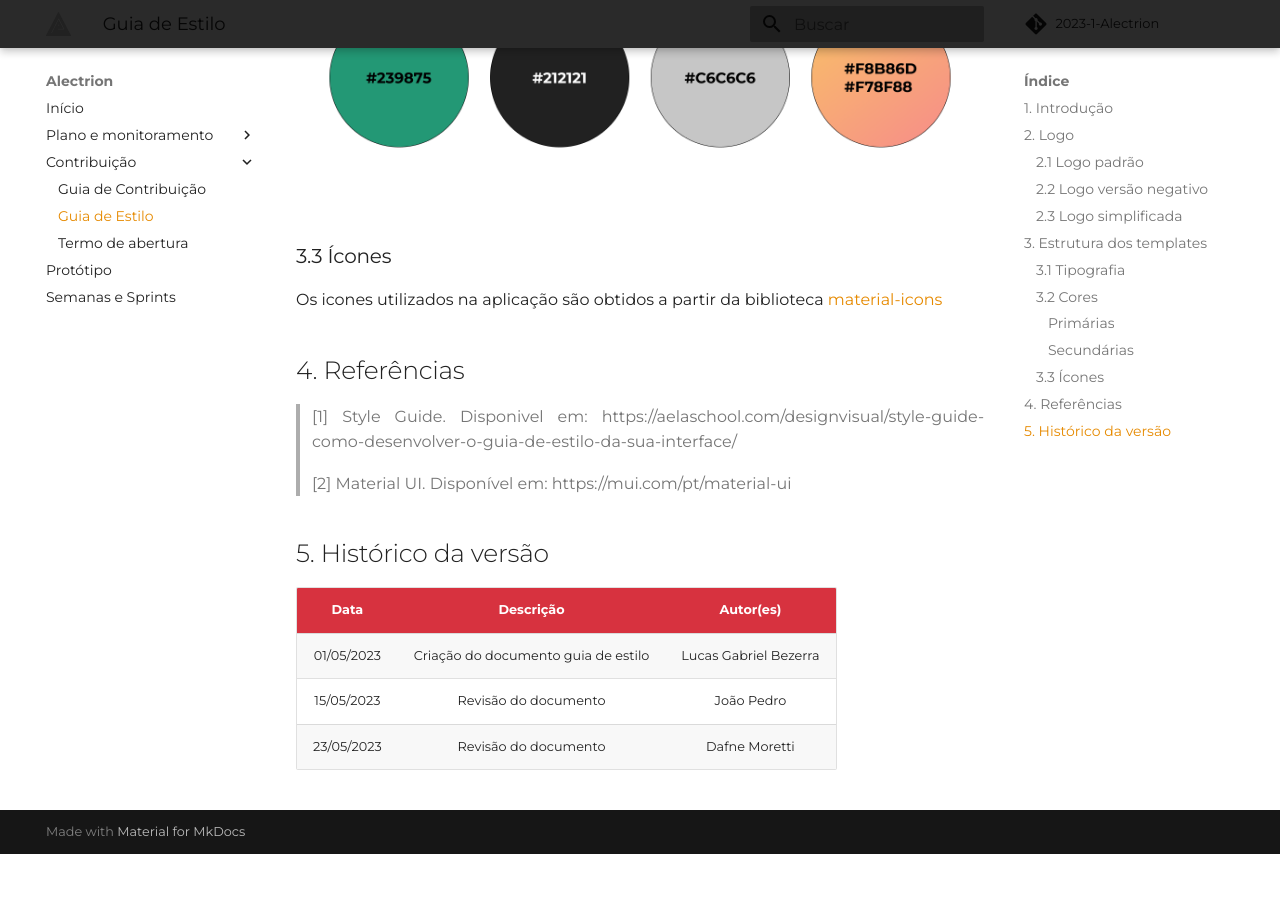
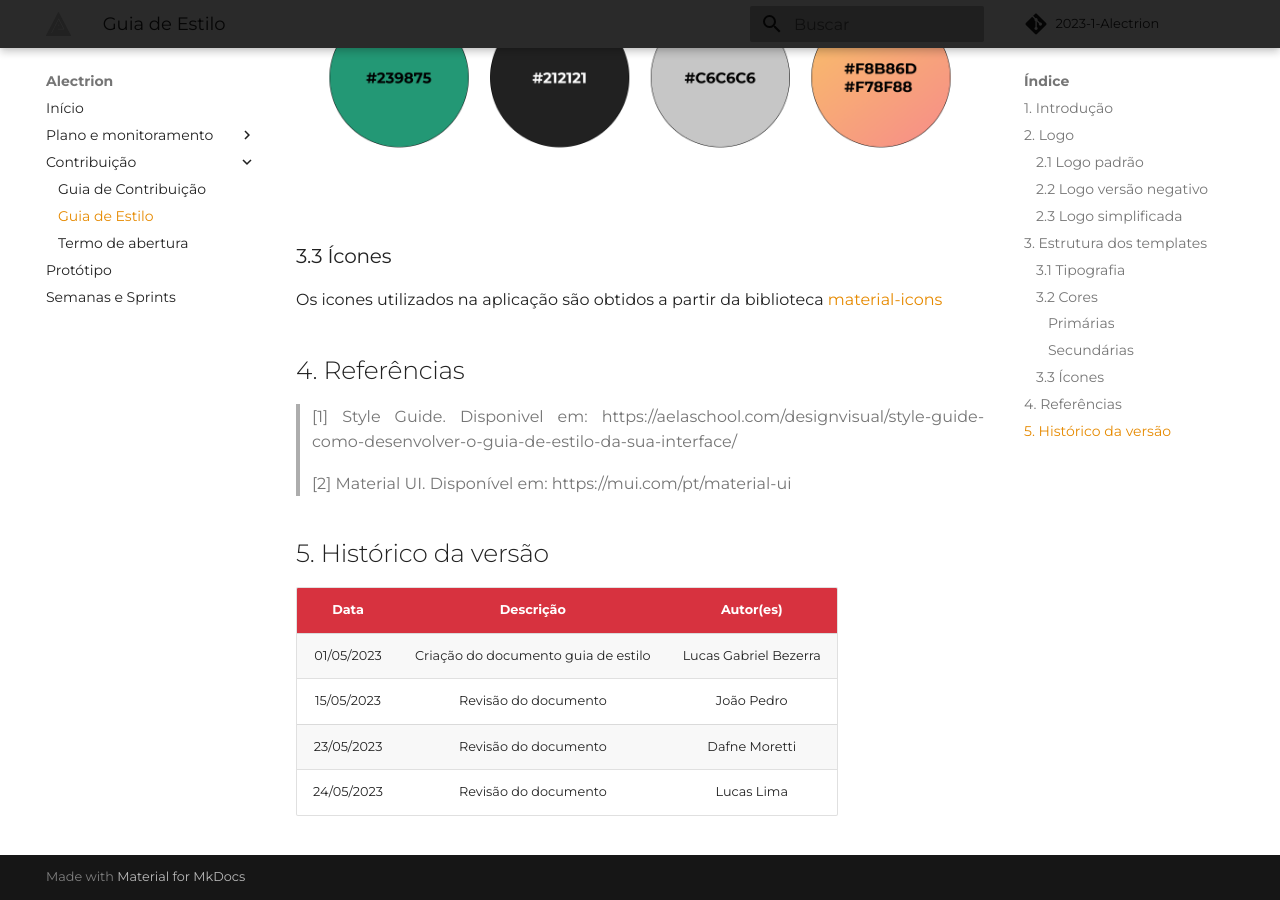
Before and after one commit to fga-eps-mds/2023-1-Alectrion-DOC, an MkDocs documentation site: the page built from docs/documentacao/guia-de-estilo.md, in a window 1280 px wide and 900 px high, scrolled down 2609 px. Built offline with MkDocs 1.6.1 and Material for MkDocs 9.7.7, drawn with Linux system fonts in a browser that asks for light colours; some web fonts are replaced; comment, search, counter and statistics services are not loaded; before the commit the page ends 3463 px from its top, so only the background shows below that.

Commit message:
revisao do doc

```diff
--- a/docs/documentacao/guia-de-estilo.md
+++ b/docs/documentacao/guia-de-estilo.md
@@ -56,3 +56,4 @@ Os icones utilizados na aplicação são obtidos a partir da biblioteca [materia
 | 01/05/2023 | Criação do documento guia de estilo | Lucas Gabriel Bezerra |
 | 15/05/2023 | Revisão do documento | João Pedro |
 | 23/05/2023 | Revisão do documento | Dafne Moretti |
+| 24/05/2023 | Revisão do documento | Lucas Lima |
```
